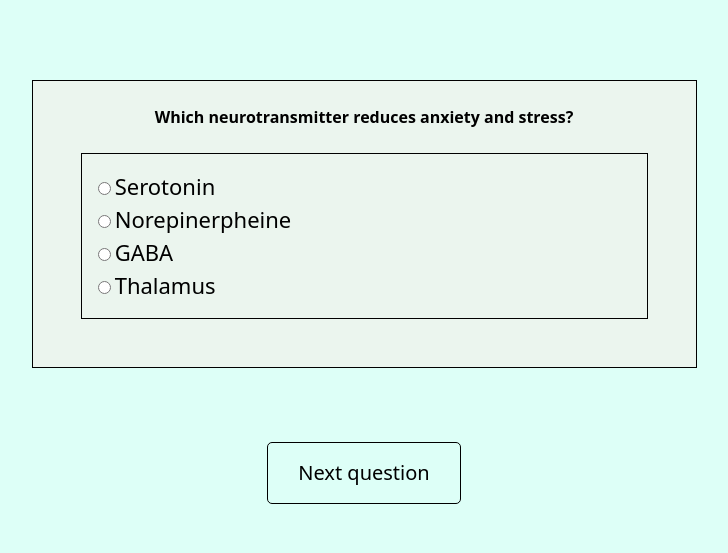
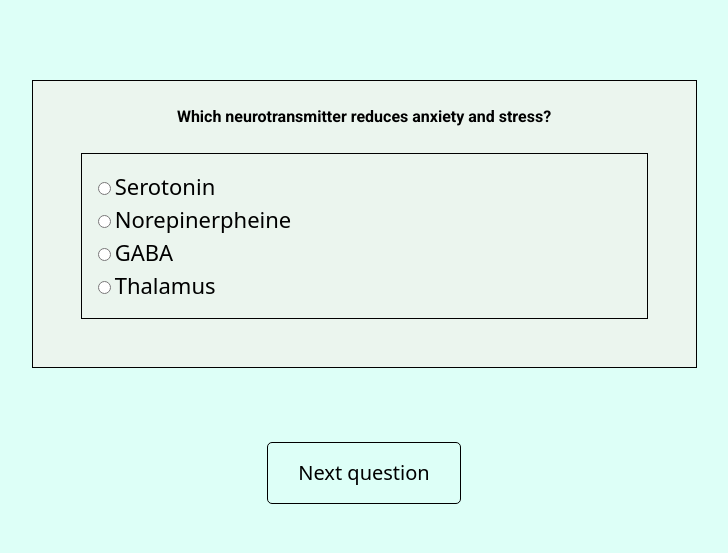
Before and after one commit to ds4015/uidesignproject, a Flask app: page /quiz/1 in a window 1280 px wide. Shown: the part 329-882 px from the top of the page, without its empty margins (276-1004 px from the left). Run offline with Flask 3, Linux system fonts and the light colour scheme; some libraries are stand-ins or nearby versions; some web fonts are replaced.

Commit message:
changed font of quiz questions

```diff
--- a/server.py
+++ b/server.py
@@ -330,7 +330,7 @@ quiz_questions = {
     "5": {
         "quiz_id": "5",
         "image": "amygdala_quiz.png",
-        "question": "What is this structure called ",
+        "question": "What is this structure called?",
         "options" : ['Amygdala', 'Cell Body', 'Thalamus ', 'Hippocampus'],
         "answer" : "Amygdala",
         "next_question": "6",
--- a/static/main.css
+++ b/static/main.css
@@ -13,6 +13,7 @@
 
 .quiz-question {
   font-weight: bold;
+  font-family: 'Roboto', sans-serif;
   text-align: center;
   display: block;
   width: 100%;
--- a/templates/layout.html
+++ b/templates/layout.html
@@ -12,6 +12,9 @@
   <script src="http://code.jquery.com/jquery-3.3.1.min.js"></script>
   <script src="https://code.jquery.com/ui/1.12.0/jquery-ui.min.js"></script>
   <link rel="stylesheet" href="http://code.jquery.com/ui/1.12.1/themes/base/jquery-ui.css">
+
+  <!-- roboto font -->
+  <link href="https://fonts.googleapis.com/css2?family=Roboto:wght@400;500;700&display=swap" rel="stylesheet">
 
   <!-- three.js -->
   <script type="importmap">
```
